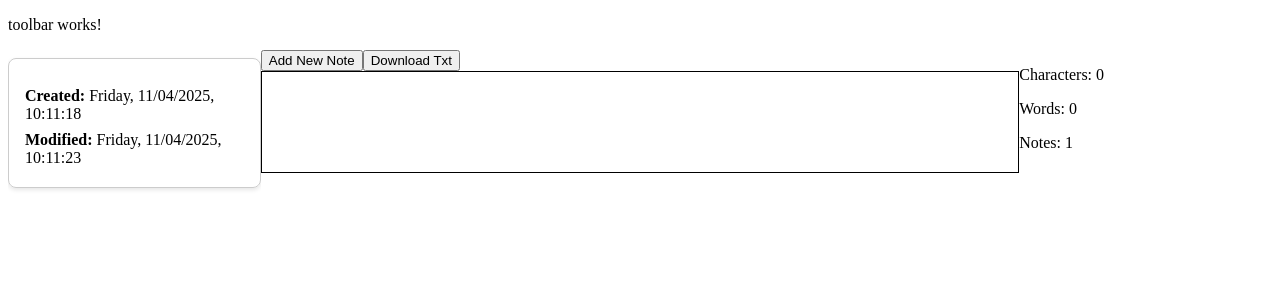
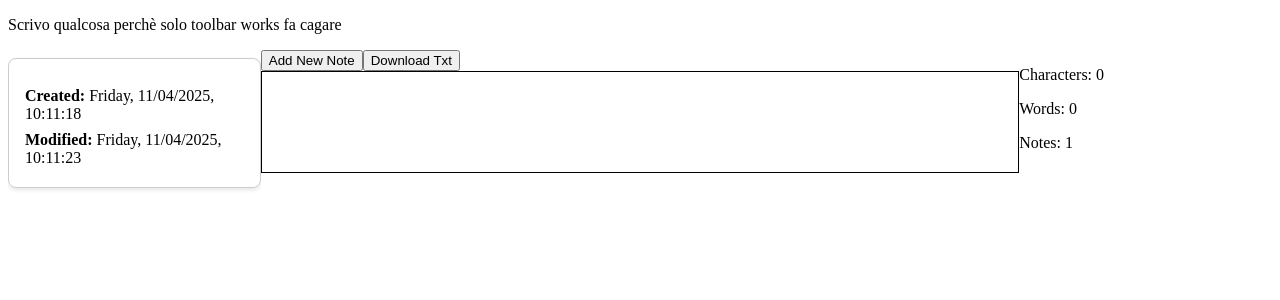
Before and after one commit to LorenzoPuppo95/blank-page-app, an Angular app: page / in a window 1280 px wide. Shown: the top 300 px of the page. Built offline with nearby package versions, Linux system fonts and the light colour scheme.

Commit message:
titolo bello

```diff
--- a/src/app/components/toolbar/toolbar.component.html
+++ b/src/app/components/toolbar/toolbar.component.html
@@ -1 +1 @@
-<p>toolbar works!</p>
+<p>Scrivo qualcosa perchè solo toolbar works fa cagare</p>
```
